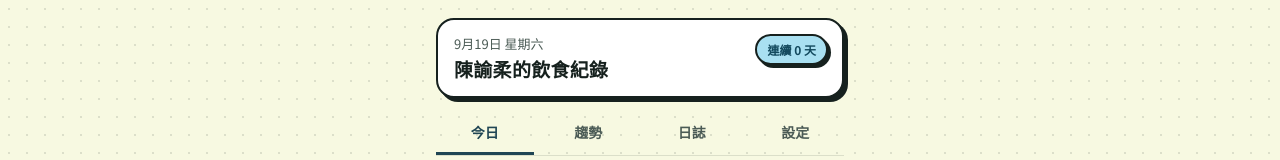
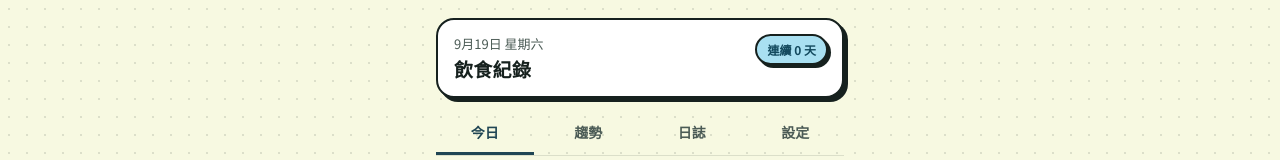
Before and after one commit to emilygh31/Diet-plan, a plain HTML site: page index.html in a window 1280 px wide. Shown: the top 160 px of the page. Drawn offline with Linux system fonts and the light colour scheme.

Commit message:
Use a neutral default app name so shared links don't show a personal name

```diff
--- a/index.html
+++ b/index.html
@@ -3,7 +3,7 @@
 <head>
 <meta charset="UTF-8">
 <meta name="viewport" content="width=device-width, initial-scale=1.0">
-<title id="pageTitle">陳諭柔的飲食紀錄</title>
+<title id="pageTitle">飲食紀錄</title>
 <link rel="icon" id="faviconLink" href="">
 <link rel="apple-touch-icon" id="appleTouchIcon" href="">
 <link rel="preconnect" href="https://fonts.googleapis.com">
@@ -330,7 +330,7 @@
     <span class="tick" style="top:8px;left:8px;"></span>
     <span class="tick" style="top:8px;right:8px;"></span>
     <p class="date" id="todayLabel">—</p>
-    <p class="title">陳諭柔的飲食紀錄</p>
+    <p class="title">飲食紀錄</p>
     <div class="streak" id="streakBadge">連續 0 天</div>
   </header>
 
@@ -437,7 +437,7 @@
   <div class="view" id="view-settings">
     <div class="field">
       <label>App 名稱</label>
-      <input type="text" id="s_appname" placeholder="陳諭柔的飲食紀錄">
+      <input type="text" id="s_appname" placeholder="幫你的 App 取個名字">
     </div>
     <div class="field">
       <label>主畫面圖示 Emoji</label>
@@ -671,7 +671,7 @@
   var entries = loadJSON(STORAGE_ENTRIES, {});
   var inbody = loadJSON(STORAGE_INBODY, {});
   var goal = loadJSON(STORAGE_GOAL, null);
-  var defaultAppearance = { appName: "陳諭柔的飲食紀錄", iconEmoji: "🍽" };
+  var defaultAppearance = { appName: "飲食紀錄", iconEmoji: "🍽" };
   var appearance = loadJSON(STORAGE_APPEARANCE, defaultAppearance);
 
   // which day-cards are expanded in the 日誌 tab, keyed by date
```
